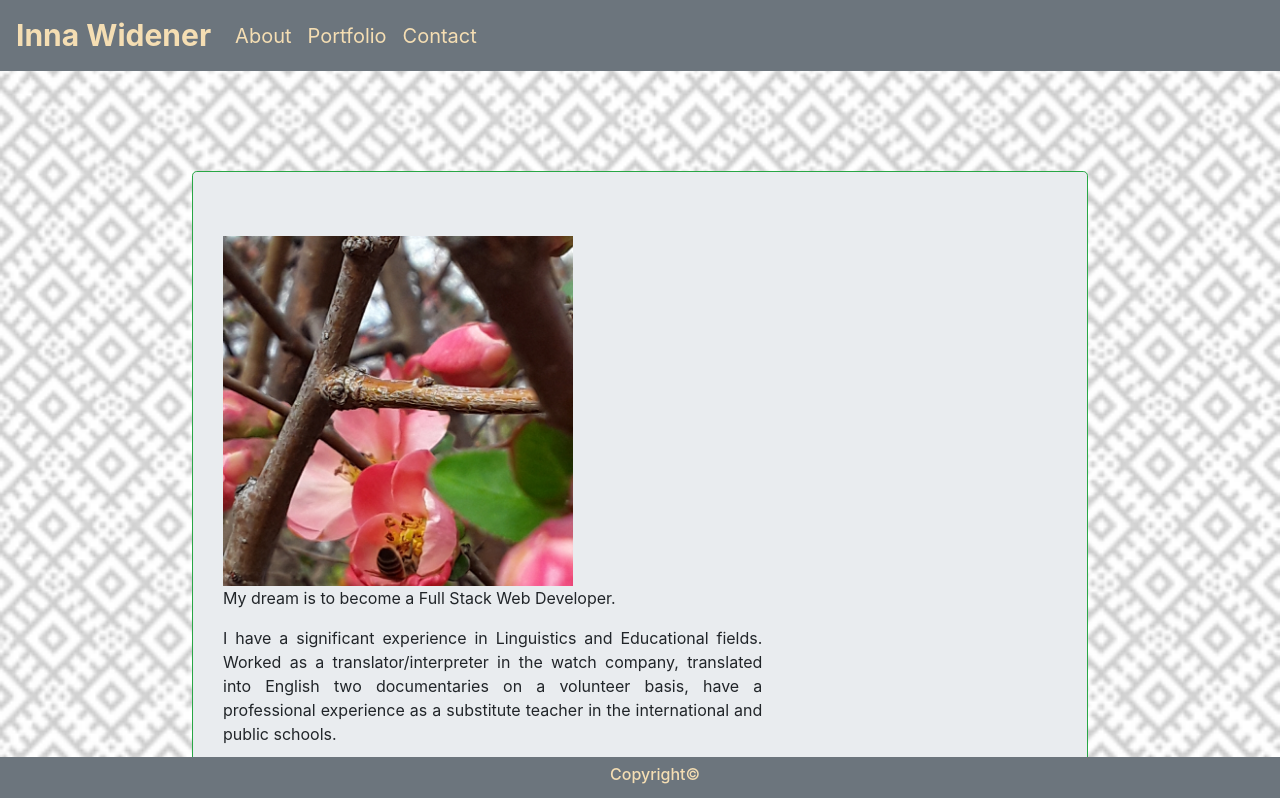
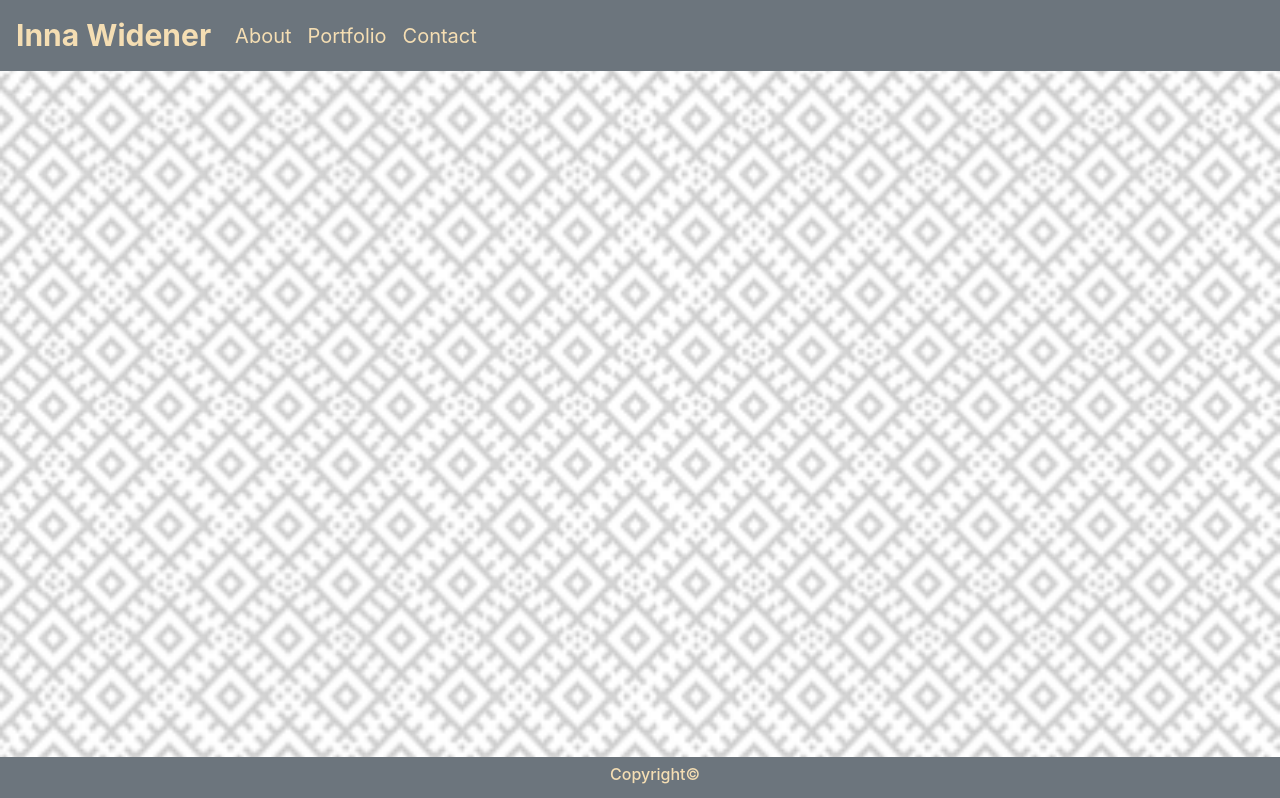
Before and after one commit to iwidener/Professional-Portfolio, a React (Create React App) app: page / in a window 1280 px wide. Shown: the top 798 px of the page. Built offline with nearby package versions, Linux system fonts and the light colour scheme.

Commit message:
Changed the routes in app.js

```diff
--- a/src/App.js
+++ b/src/App.js
@@ -13,10 +13,10 @@ function App() {
     <Router>
       <div>
         <Navbar />
-        <Route exact path="/" component={Home} />
-        <Route exact path="/about" component={About} />
-        <Route exact path="/portfolio" component={Portfolio} />
-        <Route exact path="/contact" component={Contact} />
+        <Route exact path="/Professional-Portfolio/" component={Home} />
+        <Route exact path="/Professional-Portfolio/about" component={About} />
+        <Route exact path="/Professional-Portfolio/portfolio" component={Portfolio} />
+        <Route exact path="/Professional-Portfolio/contact" component={Contact} />
         <Footer />
       </div>
     </Router>
```
